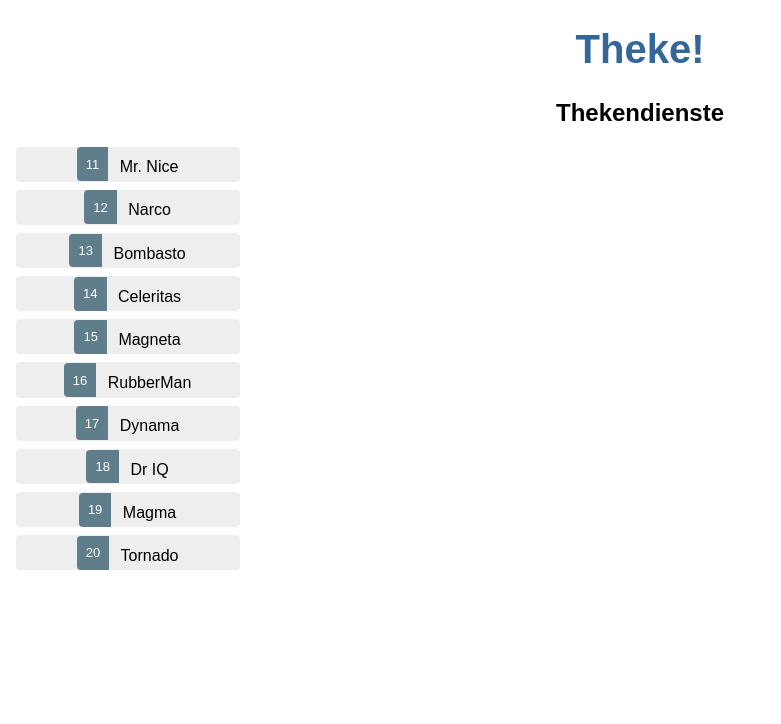
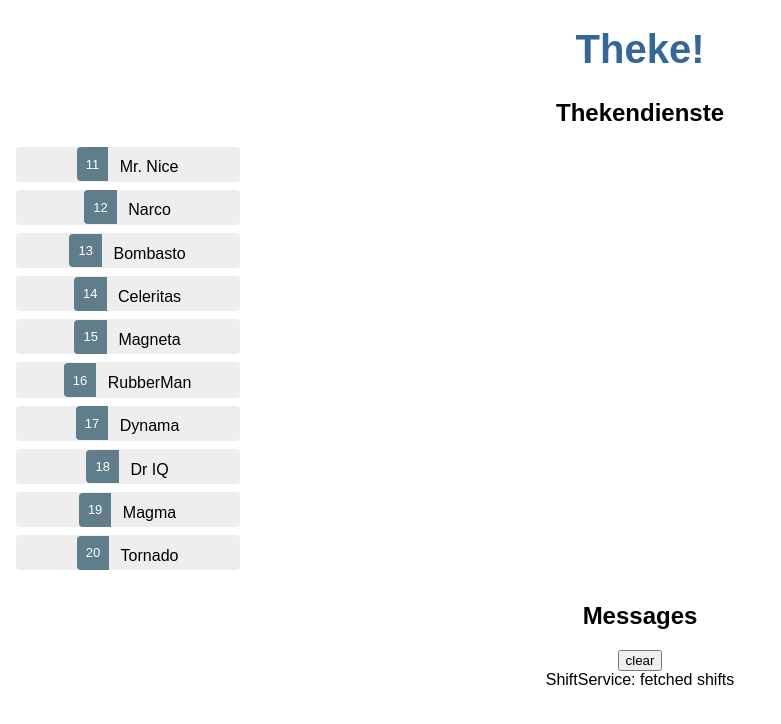
Before and after one commit to agitheking/theke, an Angular app: page / in a window 1280 px wide. Shown: the top 724 px of the page, without its empty margins (0-781 px from the left). Built offline with nearby package versions, Linux system fonts and the light colour scheme.

Commit message:
Message shifts!

```diff
--- a/src/app/app.component.html
+++ b/src/app/app.component.html
@@ -1,9 +1,9 @@
 <!--The content below is only a placeholder and can be replaced.-->
 <div style="text-align:center">
   <h1>
-     {{ title }}!
+    {{ title }}!
   </h1>
   <app-shifts></app-shifts>
+
+  <app-messages></app-messages>
 </div>
-
-<router-outlet></router-outlet>
--- a/src/app/message.service.ts
+++ b/src/app/message.service.ts
@@ -1,9 +1,16 @@
 import { Injectable } from '@angular/core';
 
 @Injectable({
-  providedIn: 'root'
+  providedIn: 'root',
 })
 export class MessageService {
+  messages: string[] = [];
 
-  constructor() { }
+  add(message: string) {
+    this.messages.push(message);
+  }
+
+  clear() {
+    this.messages = [];
+  }
 }
--- a/src/app/messages/messages.component.html
+++ b/src/app/messages/messages.component.html
@@ -1,3 +1,7 @@
-<p>
-  messages works!
-</p>
+<div *ngIf="messageService.messages.length">
+
+  <h2>Messages</h2>
+  <button class="clear" (click)="messageService.clear()">clear</button>
+  <div *ngFor='let message of messageService.messages'> {{message}} </div>
+
+</div>
--- a/src/app/messages/messages.component.ts
+++ b/src/app/messages/messages.component.ts
@@ -1,4 +1,5 @@
 import { Component, OnInit } from '@angular/core';
+import { MessageService } from '../message.service';
 
 @Component({
   selector: 'app-messages',
@@ -7,7 +8,7 @@
 })
 export class MessagesComponent implements OnInit {
 
-  constructor() { }
+  constructor(public messageService: MessageService) { }
 
   ngOnInit() {
   }
--- a/src/app/shift.service.ts
+++ b/src/app/shift.service.ts
@@ -1,16 +1,19 @@
 import { Injectable } from '@angular/core';
-import {Shift} from './shift';
+import { Shift } from './shift';
 import { Observable, of } from 'rxjs';
-import {SHIFTS} from './mock_shifts';
+import { SHIFTS } from './mock_shifts';
+import { MessageService } from './message.service';
 
 @Injectable({
   providedIn: 'root'
 })
 export class ShiftService {
 
-  constructor() { }
+  constructor(private messageService: MessageService) { }
 
-  getShifts (): Observable<Shift[]>{
-    return of (SHIFTS);
+  getShifts(): Observable<Shift[]> {
+
+    this.messageService.add('ShiftService: fetched shifts');
+    return of(SHIFTS);
   }
 }
```
Also changed, not shown: src/app/shifts/shifts.component.ts (+4 -3 lines).
